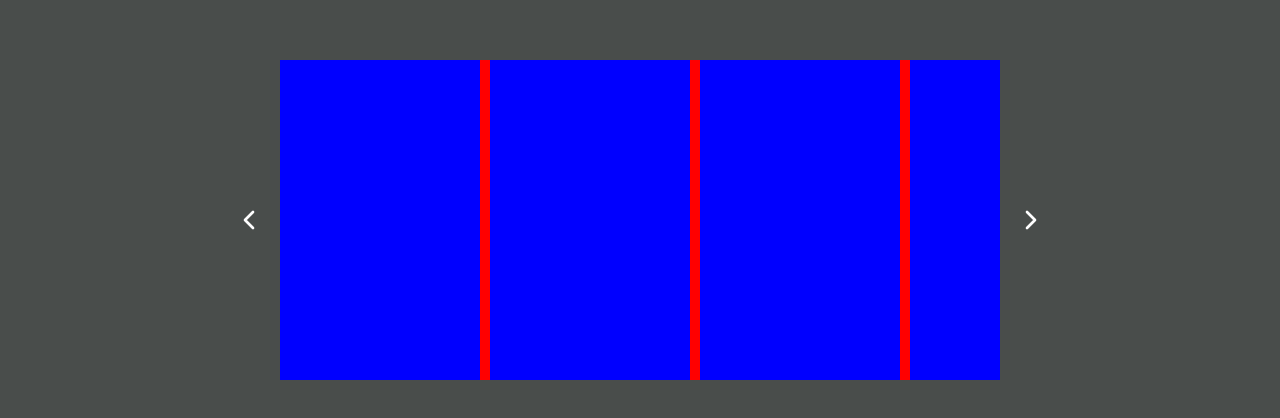
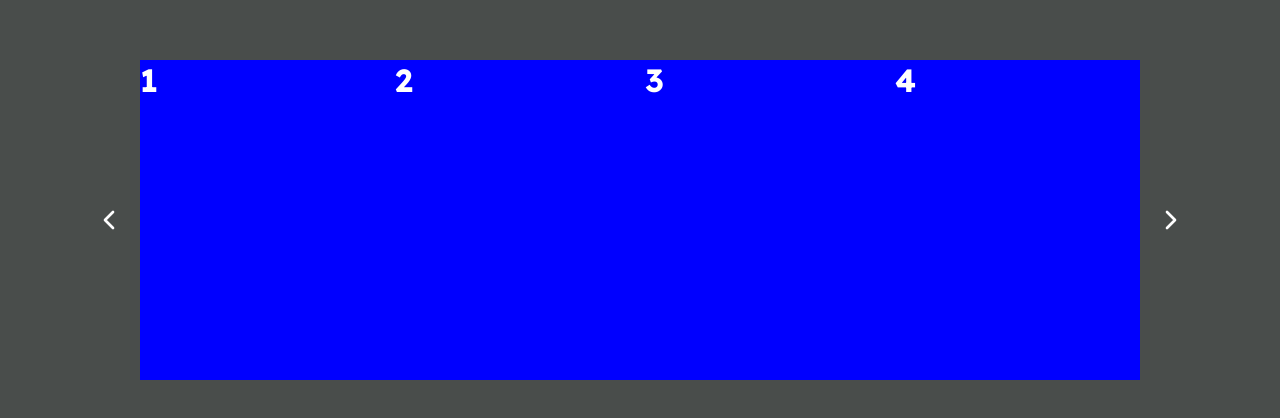
Before and after one commit to SirKadogan/ultimate-carousel, a React (Create React App) app: page / in a window 1280 px wide. Shown: the part 180-598 px from the top of the page. Built offline with nearby package versions, Linux system fonts and the light colour scheme.

Commit message:
Added item indicatores

```diff
--- a/src/components/carousel/carousel.module.css
+++ b/src/components/carousel/carousel.module.css
@@ -5,7 +5,7 @@
 }
 
 .blocksContainer {
-  width: 720px;
+  width: 1000px;
   height: 320px;
   background-color: red;
 
@@ -16,20 +16,20 @@
 
 .block {
   height: 100%;
-  width: 200px;
+  width: 250px;
   background-color: blue;
   flex-shrink: 0;
 
-  margin-left: 5px;
-  margin-right: 5px;
+  padding-left: 5px;
+  padding-right: 5px;
 }
 
 .block:first-child {
-  margin-left: 0;
+  padding-left: 0;
 }
 
 .block:last-child {
-  margin-right: 0;
+  padding-right: 0;
 }
 
 .arrow {
--- a/src/components/carousel/index.js
+++ b/src/components/carousel/index.js
@@ -6,21 +6,12 @@ const Carousel = () => {
     <div className={styles.carouselContainer}>
       <FiChevronLeft className={styles.arrow} />
       <div className={styles.blocksContainer}>
-        <div className={styles.block}>
+        {[1, 2, 3, 4, 5, 6, 7, 8, 9, 10].map(item => (
+          <div className={styles.block}>
+            <h1>{item}</h1>
+          </div>
+        ))}
 
-        </div>
-        <div className={styles.block}>
-
-        </div>
-        <div className={styles.block}>
-
-        </div>
-        <div className={styles.block}>
-
-        </div>
-        <div className={styles.block}>
-
-        </div>
       </div>
 
       <FiChevronRight className={styles.arrow} />
```
